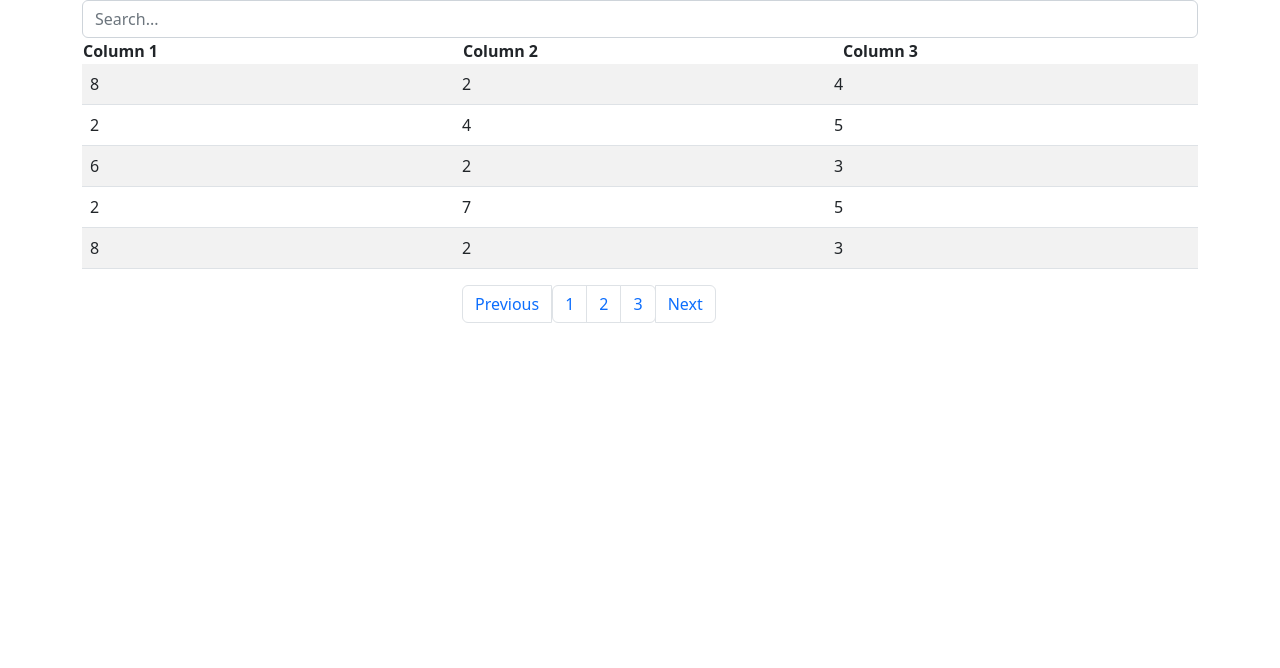
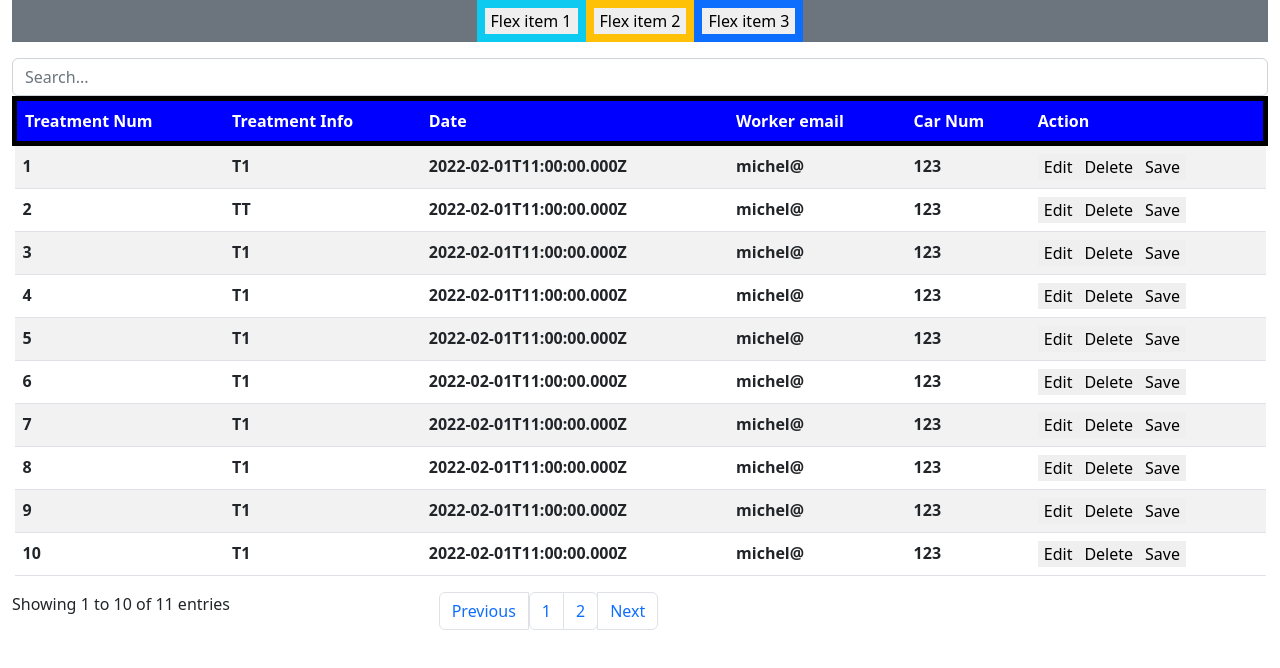
Before and after one commit to micheldiab/Car-Managment, a React (Create React App) app in the folder client/: page / in a window 1280 px wide. Shown: the top 668 px of the page. Built offline with nearby package versions, Linux system fonts and the light colour scheme.

Commit message:
Table page is being fixed for mobile version

```diff
--- a/client/src/components/Dashboard.jsx
+++ b/client/src/components/Dashboard.jsx
@@ -1,46 +1,18 @@
 import React from "react";
 import 'bootstrap/dist/css/bootstrap.css';
-    import './Dashboard.css';
-
-    export default function Dashboard()
-    {
-
-        return (
-            <div className="container-fluid">
-                <div className="row">
-                <div className="col-auto min-vh-100 bg-secondary">
-    <ul>
-        <li>
-            <a className="nav-link px-2">
-            <i className="bi-house" />
-            <span className="ms-1 d-none d-sm-inline" style={{color:"blue",fontFamily:"bold",fontSize:"28px"}}>    About Us    </span>
 
 
-
-                </a>
-
-        </li>
-
-        <li>
-            <a className="nav-link px-2">
-            <i className="bi-house" />
-            <span className="ms-1 d-none d-sm-inline"  style={{color:"blue",fontFamily:"bold",fontSize:"28px"}}>    LogOut    </span>
-
-
-
-                </a>
-
-        </li>
-
-        </ul>
-
-
+export default function Dashboard() {
+  return (
+    <div classNameName="container-fluid">
+         <div style={{textAlign: "center"}}>
+    <div className="d-flex justify-content-center bg-secondary mb-3">
+  <div className="p-2 bg-info">
+    <button>Flex item 1</button></div>
+  <div className="p-2 bg-warning"><button>Flex item 2</button></div>
+  <div className="p-2 bg-primary"><button>Flex item 3</button></div>
 </div>
 </div>
     </div>
-
-
-
-
   );
 }
--- a/client/src/components/Table.css
+++ b/client/src/components/Table.css
@@ -1,5 +1,11 @@
-th
-{
-    cursor: pointer;
+
+td{
+
+    font-weight: bold;
+
 
 }
+button
+{
+    border: none;
+}
--- a/client/src/components/Table.jsx
+++ b/client/src/components/Table.jsx
@@ -2,100 +2,143 @@ import React from 'react';
 import {useState} from 'react';
 import 'bootstrap/dist/css/bootstrap.min.css';
 import './Table.css';
+import Dashboard from './Dashboard';
 export default function Table()
 
 {
   const [search, setSearch] = useState("");
   const [sortOrder, setSortOrder] = useState('asc');
+  const [editingId, setEditingId] = useState(null);
+  const [inputValues, setInputValues] = useState({});
+  const handleEditClick = (id) => {
+
+    setEditingId(id);
+  }
+  const handleInputChange = (event) => {
+    const { name, value } = event.target;
+
+    setInputValues({ ...inputValues, [name]: value });
+  }
+  const handleSaveClick = (id) => {
+    const updatedData = filteredData.map(row => {
+      if (row.treatNumber=== id) {
+        return { ...row, ...inputValues };
+      }
+      return row;
+    });
+
+    setFilteredData(updatedData);
+    setCurrentRecords(updatedData.filter((row) => {
+      return (
+        row.treatNumber.toLowerCase().startsWith(search.toLowerCase()) ||
+        row.Information.toLowerCase().startsWith(search.toLowerCase()) ||
+        row.Date.toLowerCase().startsWith(search.toLowerCase())||
+        row.email.toLowerCase().startsWith(search.toLowerCase())||
+        row.carNumber.toLowerCase().startsWith(search.toLowerCase())
+      )}).slice(currentPage * recordsPerPage- recordsPerPage, currentPage * recordsPerPage));
+
+    setEditingId(null);
+  }
+
+
   const [data, setData] = useState([
     {
-      column1: '8',
-      column2: '2',
-      column3: '4'
+      treatNumber: '1',
+      Information: 'T1',
+      Date: '2022-02-01T11:00:00.000Z',
+      email: "michel@",
+      carNumber:"123",
     },
     {
-      column1: '2',
-      column2: '4',
-      column3: '5'
+      treatNumber: '2',
+      Information: 'TT',
+      Date: '2022-02-01T11:00:00.000Z',
+      email: "michel@",
+      carNumber:"123",
     },
     {
-      column1: '6',
-      column2: '2',
-      column3: '3'
+      treatNumber: '3',
+      Information: 'T1',
+      Date: '2022-02-01T11:00:00.000Z',
+      email: "michel@",
+      carNumber:"123",
     },
     {
-      column1: '2',
-      column2: '7',
-      column3: '5'
+      treatNumber: '4',
+      Information: 'T1',
+      Date: '2022-02-01T11:00:00.000Z',
+      email: "michel@",
+      carNumber:"123",
     },
     {
-      column1: '8',
-      column2: '2',
-      column3: '3'
+      treatNumber: '5',
+      Information: 'T1',
+      Date: '2022-02-01T11:00:00.000Z',
+      email: "michel@",
+      carNumber:"123",
     },
     {
-      column1: '2',
-      column2: '1',
-      column3: '5'
+      treatNumber: '6',
+      Information: 'T1',
+      Date: '2022-02-01T11:00:00.000Z',
+      email: "michel@",
+      carNumber:"123",
     },
     {
-      column1: '1',
-      column2: '2',
-      column3: '3'
+      treatNumber: '7',
+      Information: 'T1',
+      Date: '2022-02-01T11:00:00.000Z',
+      email: "michel@",
+      carNumber:"123",
     },
     {
-      column1: '2',
-      column2: '1',
-      column3: '5'
+      treatNumber: '8',
+      Information: 'T1',
+      Date: '2022-02-01T11:00:00.000Z',
+      email: "michel@",
+      carNumber:"123",
     },
     {
-      column1: '1',
-      column2: '2',
-      column3: '3'
+      treatNumber: '9',
+      Information: 'T1',
+      Date: '2022-02-01T11:00:00.000Z',
+      email: "michel@",
+      carNumber:"123",
     },
     {
-      column1: '2',
-      column2: '1',
-      column3: '5'
+      treatNumber: '10',
+      Information: 'T1',
+      Date: '2022-02-01T11:00:00.000Z',
+      email: "michel@",
+      carNumber:"123",
     },
     {
-      column1: '1',
-      column2: '2',
-      column3: '3'
+      treatNumber: '11',
+      Information: 'T1',
+      Date: '2022-02-01T11:00:00.000Z',
+      email: "michel@",
+      carNumber:"123",
     },
-    {
-      column1: '2',
-      column2: '1',
-      column3: '5'
-    },
-    {
-      column1: '2',
-      column2: '1',
-      column3: '5'
-    },
-    {
-      column1: '1',
-      column2: '2',
-      column3: '3'
-    },
-    {
-      column1: '2',
-      column2: '1',
-      column3: '5'
-    }
+
+
+
   ]);
 
   const [currentPage, setCurrentPage] = useState(1);
-const [recordsPerPage] = useState(5);
+const [recordsPerPage] = useState(10);
 let indexOfLastRecord = currentPage * recordsPerPage;
 let  indexOfFirstRecord = indexOfLastRecord - recordsPerPage;
-let filteredData = data.filter((row) => {
+
+const [filteredData,setFilteredData] = useState(data.filter((row) => {
   return (
-    row.column1.toLowerCase().includes(search.toLowerCase()) ||
-    row.column2.toLowerCase().includes(search.toLowerCase()) ||
-    row.column3.toLowerCase().includes(search.toLowerCase())
+
+    row.treatNumber.toLowerCase().startsWith(search.toLowerCase()) ||
+    row.Information.toLowerCase().startsWith(search.toLowerCase()) ||
+    row.Date.toLowerCase().startsWith(search.toLowerCase())||
+    row.email.toLowerCase().startsWith(search.toLowerCase())||
+    row.carNumber.toLowerCase().startsWith(search.toLowerCase())
   );
-});
+}));
 const [currentRecords,setCurrentRecords] = useState(filteredData.slice(indexOfFirstRecord, indexOfLastRecord));
 let totalPages = Math.ceil(filteredData.length / recordsPerPage);
 
@@ -106,11 +149,13 @@ function handlePagePlus(pageNumber) {
 {
   setCurrentPage(pageNumber);
 
-  setCurrentRecords(data.filter((row) => {
+  setCurrentRecords(filteredData.filter((row) => {
     return (
-      row.column1.toLowerCase().includes(search.toLowerCase()) ||
-      row.column2.toLowerCase().includes(search.toLowerCase()) ||
-      row.column3.toLowerCase().includes(search.toLowerCase())
+      row.treatNumber.toLowerCase().startsWith(search.toLowerCase()) ||
+      row.Information.toLowerCase().startsWith(search.toLowerCase()) ||
+      row.Date.toLowerCase().startsWith(search.toLowerCase())||
+      row.email.toLowerCase().startsWith(search.toLowerCase())||
+      row.carNumber.toLowerCase().startsWith(search.toLowerCase())
     )}).slice(pageNumber * recordsPerPage- recordsPerPage, pageNumber * recordsPerPage));
 }
 }
@@ -118,11 +163,13 @@ function handlePageMinus(pageNumber) {
   if(pageNumber>0)
   {
   setCurrentPage(pageNumber);
- setCurrentRecords(data.filter((row) => {
+ setCurrentRecords(filteredData.filter((row) => {
     return (
-      row.column1.toLowerCase().includes(search.toLowerCase()) ||
-      row.column2.toLowerCase().includes(search.toLowerCase()) ||
-      row.column3.toLowerCase().includes(search.toLowerCase())
+      row.treatNumber.toLowerCase().startsWith(search.toLowerCase()) ||
+      row.Information.toLowerCase().startsWith(search.toLowerCase()) ||
+      row.Date.toLowerCase().startsWith(search.toLowerCase())||
+      row.email.toLowerCase().startsWith(search.toLowerCase())||
+      row.carNumber.toLowerCase().startsWith(search.toLowerCase())
     )}).slice(pageNumber * recordsPerPage- recordsPerPage, pageNumber * recordsPerPage));
 
   }
@@ -130,47 +177,75 @@ function handlePageMinus(pageNumber) {
 
 function handleSearch(event)
 {
+
   setSearch(event.target.value);
-  setCurrentRecords(data.filter((row) => {
+  const data=filteredData.filter((row) => {
     return (
-      row.column1.toLowerCase().includes(event.target.value.toLowerCase()) ||
-      row.column2.toLowerCase().includes(event.target.value.toLowerCase()) ||
-      row.column3.toLowerCase().includes(event.target.value.toLowerCase())
-    )}).slice(indexOfFirstRecord, indexOfLastRecord));
+      row.treatNumber.toLowerCase().startsWith(event.target.value.toLowerCase()) ||
+      row.Information.toLowerCase().startsWith(event.target.value.toLowerCase()) ||
+      row.Date.toLowerCase().startsWith(event.target.value.toLowerCase())||
+      row.email.toLowerCase().startsWith(event.target.value.toLowerCase())||
+      row.carNumber.toLowerCase().startsWith(event.target.value.toLowerCase())
+    )}).slice(indexOfFirstRecord, indexOfLastRecord);
+  setCurrentRecords(data);
+    setCurrentPage(1);
+    console.log(event.target.value);
 
 }
 
 
-  function sortByColumn1() {
+  function sortByNumber() {
     const sortedData = Array.from(currentRecords).sort((a, b) => {
       if (sortOrder === 'asc') {
-        return a.column1 > b.column1 ? 1 : -1;
+        return a.treatNumber > b.treatNumber ? 1 : -1;
       } else {
-        return a.column1 < b.column1 ? 1 : -1;
+        return a.treatNumber< b.treatNumber ? 1 : -1;
       }
     });
     setCurrentRecords(sortedData);
     setSortOrder(sortOrder === 'asc' ? 'desc' : 'asc');
   }
 
-  function sortByColumn2() {
+  function sortByInformation() {
     const sortedData = Array.from(currentRecords).sort((a, b) => {
       if (sortOrder === 'asc') {
-        return a.column2 > b.column2 ? 1 : -1;
+        return a.Information > b.Information ? 1 : -1;
       } else {
-        return a.column2 < b.column2? 1 : -1;
+        return a.Information < b.Information? 1 : -1;
       }
     });
     setCurrentRecords(sortedData);
     setSortOrder(sortOrder === 'asc' ? 'desc' : 'asc');
   }
 
-  function sortByColumn3() {
+  function sortByDate() {
     const sortedData = Array.from(currentRecords).sort((a, b) => {
       if (sortOrder === 'asc') {
-        return a.column3 > b.column3 ? 1 : -1;
+        return a.Date > b.Date ? 1 : -1;
       } else {
-        return a.column3 < b.column3 ? 1 : -1;
+        return a.Date < b.Date ? 1 : -1;
+      }
+    });
+    setCurrentRecords(sortedData);
+    setSortOrder(sortOrder === 'asc' ? 'desc' : 'asc');
+  }
+  function sortByWorkerEmail() {
+    const sortedData = Array.from(currentRecords).sort((a, b) => {
+      if (sortOrder === 'asc') {
+        return a.email > b.email ? 1 : -1;
+      } else {
+        return a.email < b.email ? 1 : -1;
+      }
+    });
+    setCurrentRecords(sortedData);
+    setSortOrder(sortOrder === 'asc' ? 'desc' : 'asc');
+  }
+  function sortByCarNumber() {
+    const sortedData = Array.from(currentRecords).sort((a, b) => {
+      if (sortOrder === 'asc') {
+        return a.carNumber > b.carNumber ? 1 : -1;
+      } else {
+        return a.carNumber < b.carNumber ? 1 : -1;
       }
     });
     setCurrentRecords(sortedData);
@@ -178,55 +253,141 @@ function handleSearch(event)
   }
 
 
+  function deleteRow(id) {
+
+    setFilteredData(filteredData.filter(row=> row.treatNumber !== id));
+    const data = filteredData.filter(row=> row.treatNumber !== id);
+    setCurrentRecords(data.slice(indexOfFirstRecord, indexOfLastRecord));
+
+
+  }
+
+
+
     return (
 
-      <div className='container'>
+      <div className="container-fluid">
+          <Dashboard/>
 
-<form>
-  <div className="form-group">
     <input
       type="text"
       className="form-control"
       placeholder="Search..."
       onChange={handleSearch}
     />
-  </div>
-</form>
-<div className='row'>
+
+ {/* <div className='row'  style={{cursor:"pointer",background:"blue",border:"solid 5px black",color:"white"}}>
   <div className='col'>
-<th  onClick={() => sortByColumn1()}>Column 1</th>
+<th  onClick={() => sortByNumber()}>Treatment Num</th>
 </div>
 <div className='col'>
-<th onClick={() => sortByColumn2()}>Column 2</th>
+<th onClick={() => sortByInformation()}>Treatment Info</th>
 </div>
 <div className='col'>
-<th onClick={() => sortByColumn3()}>Column 3</th>
+<th onClick={() => sortByDate()}>Date</th>
 </div>
+<div className='col'>
+<th onClick={() => sortByWorkerEmail()}>Worker email </th>
+</div>
+<div className='col'>
+<th onClick={() => sortByCarNumber()}>Car Num</th>
+</div>
+<div className='col'>
+<th >Action</th>
+
 </div>
 
-<table className="table table-striped">
+
+</div>  */}
 
 
 
-<tbody>
+<table className="table table-striped">
+      <thead>
+        <tr style={{cursor:"pointer",background:"blue",border:"solid 5px black",color:"white"}}>
+        <th  onClick={() => sortByNumber()}>Treatment Num</th>
+        <th onClick={() => sortByInformation()}>Treatment Info</th>
+        <th onClick={() => sortByDate()}>Date</th>
+        <th onClick={() => sortByWorkerEmail()}>Worker email </th>
+        <th onClick={() => sortByCarNumber()}>Car Num</th>
+        <th >Action</th>
+        </tr>
+      </thead>
+      <tbody>
+        {Array.from(currentRecords).map(row => (
+          <tr key={row.treatNumber}>
+            {editingId === row.treatNumber? (
+              <>
+                <td>
+                  <input
+                    type="text"
+                    defaultValue={row.Information}
+                    name="Information"
+                    onChange={handleInputChange}
+                    ref={input => {
+                      input && input.focus();
+                    }}
+                  />
+                </td>
+                <td>
+                  <input
+                    type="text"
+                    defaultValue={row.Date}
+                    name="Date"
+                    onChange={handleInputChange}
+                  />
+                </td>
+                <td>
+                  <input
+                    type="text"
+                    defaultValue={row.email}
+                    name="email"
+                    onChange={handleInputChange}
+                  />
+                </td>
+                <td>
+                  <input
+                    type="text"
+                    defaultValue={row.carNumber}
+                    name="carNumber"
+                    onChange={handleInputChange}
+                  />
+                </td>
+                <td>
+                  <button type="button" onClick={() => handleSaveClick(row.treatNumber)}>Save</button>
 
-  {Array.from(currentRecords).map((row) => (
-    <tr>
-      <td>{row.column1}</td>
-      <td>{row.column2}</td>
-      <td>{row.column3}</td>
-    </tr>
-  ))}
+                </td>
+              </>
+            ) : (
+              <>
+                <td>{row.treatNumber}</td>
+                <td>{row.Information}</td>
+                <td>{row.Date}</td>
+                <td>{row.email}</td>
+                <td>{row.carNumber}</td>
 
-</tbody>
+                <td>
+                  <button type="button" onClick={() => handleEditClick(row.treatNumber)}>Edit</button>
+                  <button onClick={() => deleteRow(row.treatNumber)}>Delete</button>
+                  <button type="button" onClick={() => handleSaveClick(row.treatNumber)}>Save</button>
+                </td>
+              </>
+            )}
+          </tr>
+        ))}
+      </tbody>
+    </table>
 
-</table>
+
 
 <div className='row'>
-<div className='col'></div>
 <div className='col'>
+<p>Showing {(currentRecords.length===0 ? 0 : (currentPage-1)*recordsPerPage +1)} to {filteredData.length>(currentPage*recordsPerPage) ? (currentPage*recordsPerPage) : filteredData.length } of {filteredData.length} entries</p></div>
+<div className='col'>
+
 <nav aria-label="Page navigation example">
   <ul className="pagination">
+
 
     <li className="page-item">
       <a
@@ -271,7 +432,10 @@ function handleSearch(event)
     </nav>
     </div>
     <div className='col'></div>
+
     </div>
+
+
 
 </div>
     );
```
Also changed, not shown: client/src/index.js (+7 -1 lines), client/src/components/Dashboard.css (line endings or trailing spaces). Lines whose indentation alone changed are shown as unchanged.
